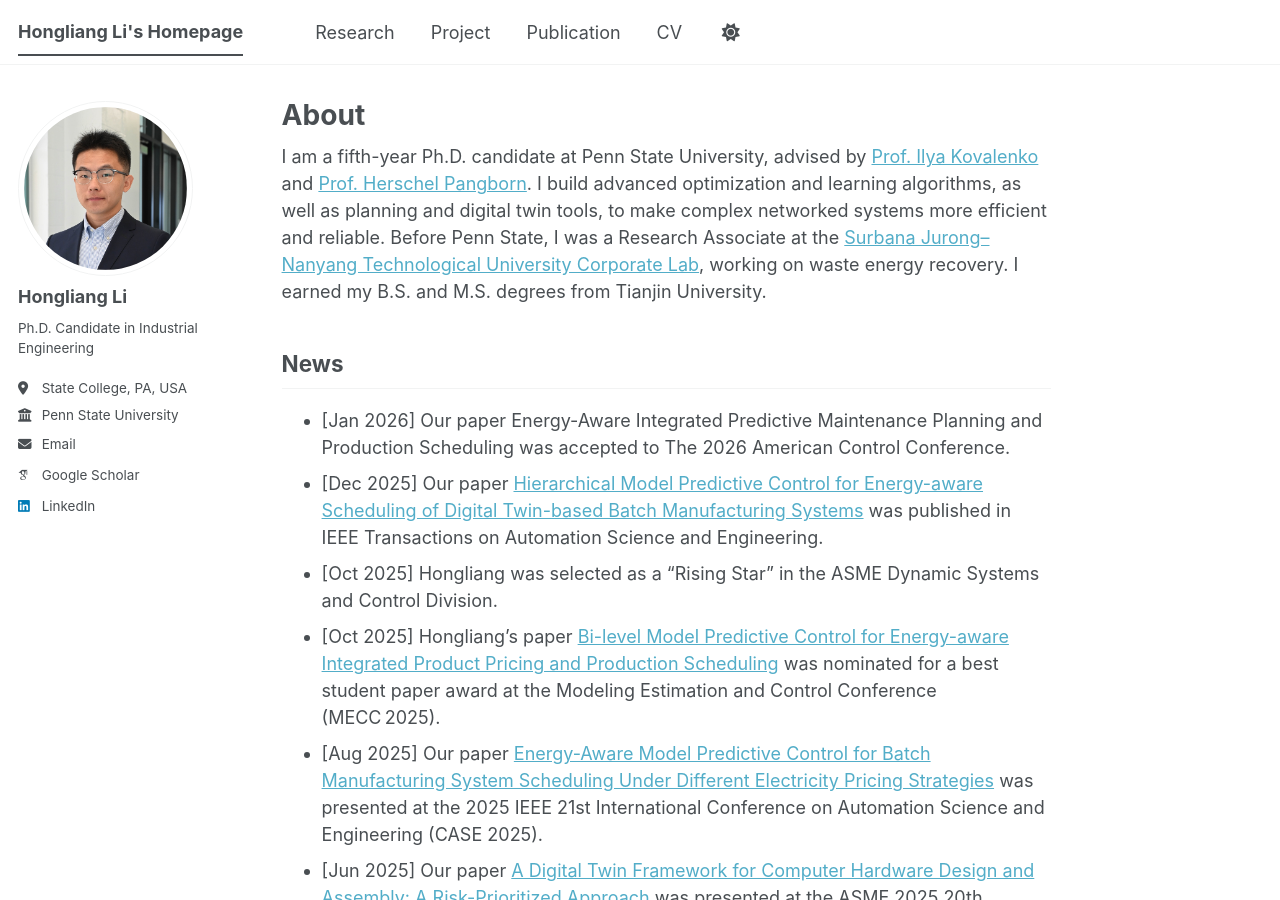
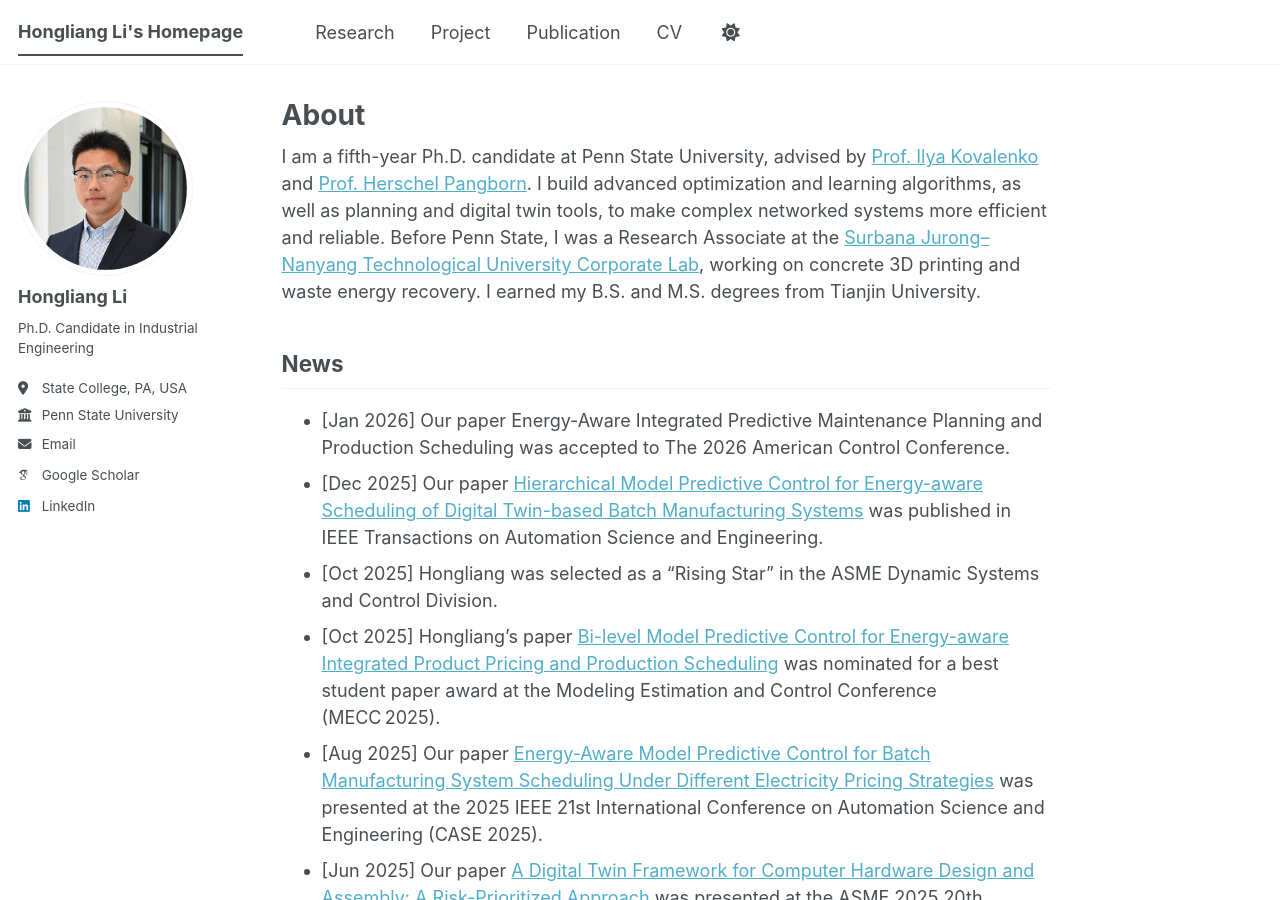
Before and after one commit to HongliangLiPSU/honglianglipsu.github.io, a Jekyll site: the page built from _pages/about.md, in a window 1280 px wide and 900 px high. Built offline with Jekyll 4.4.1, drawn with Linux system fonts in a browser that asks for light colours; some web fonts are replaced; a script bundle is joined from its source files by our own code; library files that are not in the unit come from our copies.

Commit message:
update about.md to include concrete 3D printing experience

```diff
--- a/_pages/about.md
+++ b/_pages/about.md
@@ -7,7 +7,7 @@
   - /about.html
 ---
 
-I am a fifth-year Ph.D. candidate at Penn State University, advised by [Prof. Ilya Kovalenko](https://www.caislab.com/) and [Prof. Herschel Pangborn](http://www.paclab.info/). I build advanced optimization and learning algorithms, as well as planning and digital twin tools, to make complex networked systems more efficient and reliable. Before Penn State, I was a Research Associate at the [Surbana Jurong–Nanyang Technological University Corporate Lab](https://www.ntu.edu.sg/sj-ntu), working on waste energy recovery. I earned my B.S. and M.S. degrees from Tianjin University.
+I am a fifth-year Ph.D. candidate at Penn State University, advised by [Prof. Ilya Kovalenko](https://www.caislab.com/) and [Prof. Herschel Pangborn](http://www.paclab.info/). I build advanced optimization and learning algorithms, as well as planning and digital twin tools, to make complex networked systems more efficient and reliable. Before Penn State, I was a Research Associate at the [Surbana Jurong–Nanyang Technological University Corporate Lab](https://www.ntu.edu.sg/sj-ntu), working on concrete 3D printing and waste energy recovery. I earned my B.S. and M.S. degrees from Tianjin University.
 
 
 ## News
```
